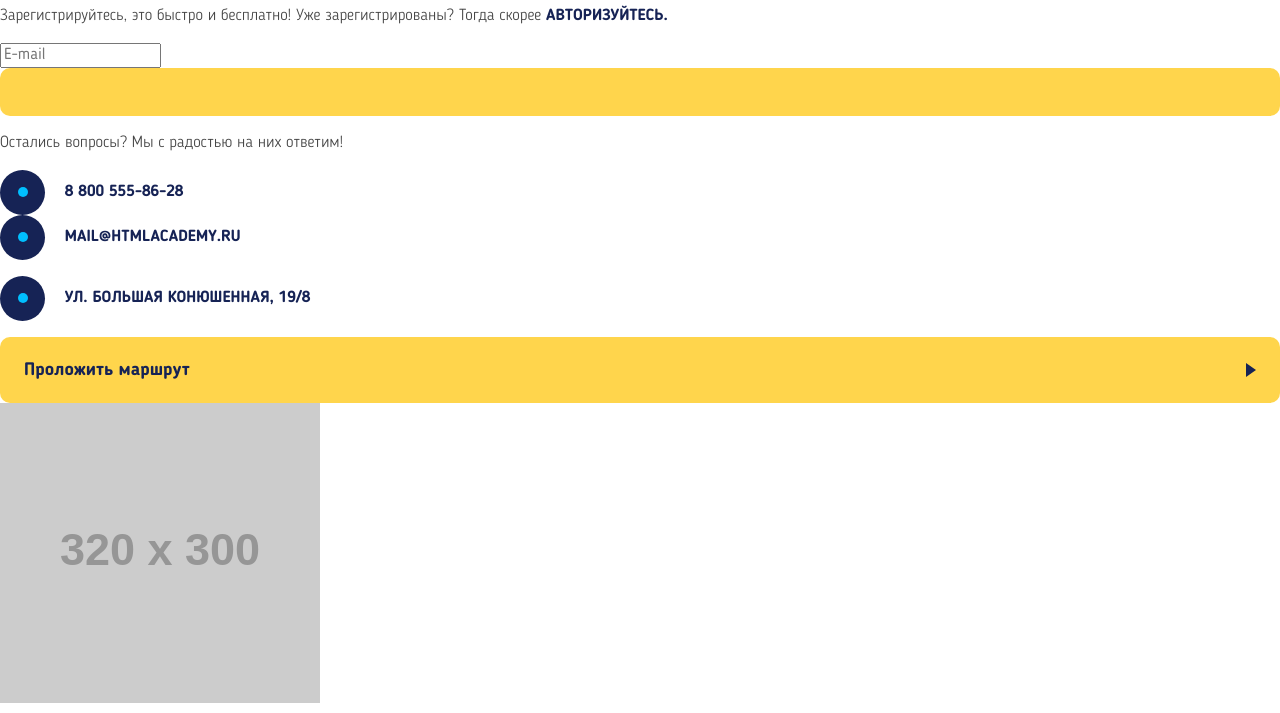
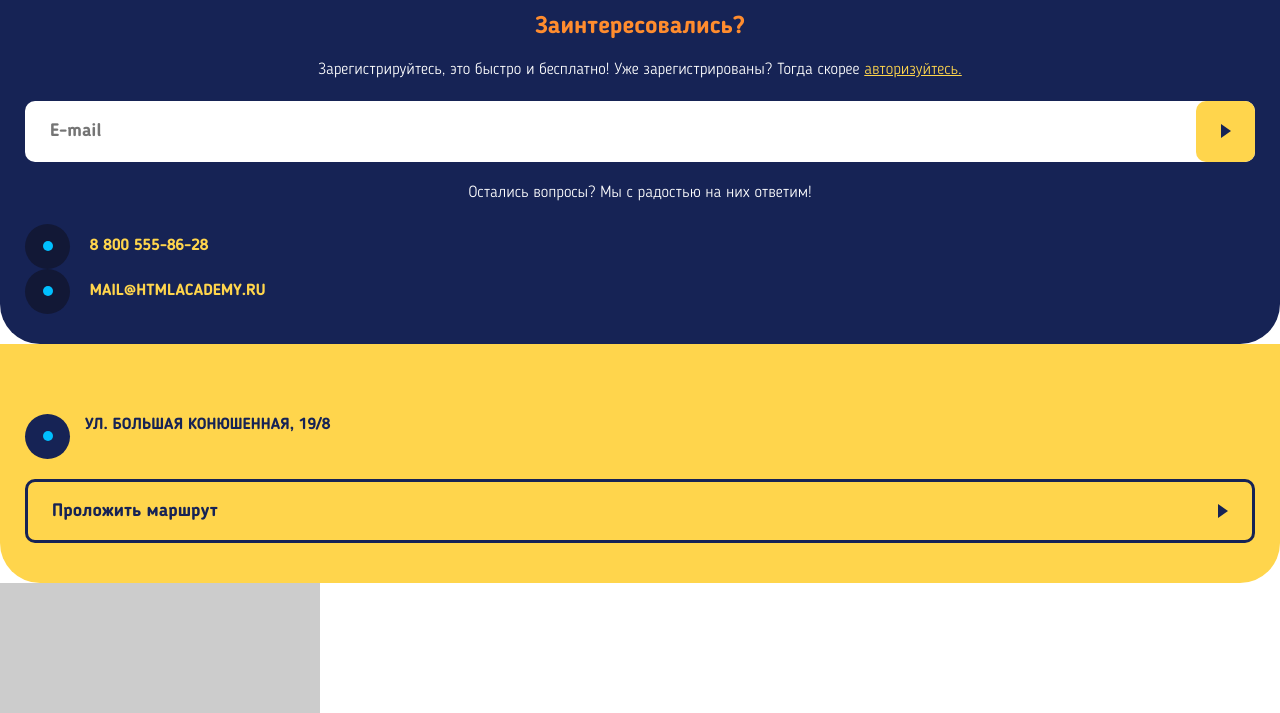
Before and after one commit to vetneka/83617-pognali-18, a website: page source/index.html in a window 1280 px wide. Shown: the part 3802-4515 px from the top of the page. Drawn offline with nearby package versions, Linux system fonts and the light colour scheme; files that its build step writes are made by us from their sources; placeholder pictures from the web are drawn by us; files whose address does not match are found by name.

Commit message:
Стилизация мобильной версии. Часть 2. index.html

```diff
--- a/source/index.html
+++ b/source/index.html
@@ -396,21 +396,21 @@
         <a class="tariffs__link link" href="tariffs.html">Показать тарифы для бизнеса</a>
       </section>
 
-      <section class="contacts">
+      <section class="contacts container container--bg-dark container--rounded">
         <h2 class="visually-hidden">Контакты</h2>
-        <p class="secondary-title">Заинтересовались?</p>
-        <p class="text">Зарегистрируйтесь,  это быстро и бесплатно! Уже зарегистрированы? Тогда скорее <a class="link link--text" href="login.html">авторизуйтесь.</a></p>
+        <p class="contacts__secondary-title secondary-title">Заинтересовались?</p>
+        <p class="contacts__text text">Зарегистрируйтесь,  это быстро и бесплатно! Уже зарегистрированы? Тогда скорее <a class="contacts__link link" href="login.html">авторизуйтесь.</a></p>
 
-        <form class="contacts-form" action="https://echo.htmlacademy.ru" method="GET">
+        <form class="contacts__contacts-form contacts-form" action="https://echo.htmlacademy.ru" method="GET">
           <label class="visually-hidden" for="user-email">Введите ваш e-mail</label>
-          <input type="email" name="user-email" id="user-email" placeholder="E-mail" required>
-          <button class="button" type="submit">
+          <input class="contacts-form__input" type="email" name="user-email" id="user-email" placeholder="E-mail" required>
+          <button class="contacts-form__button button button--icon" type="submit">
             <span class="visually-hidden">Регистация</span>
           </button>
         </form>
 
-        <p class="text">Остались вопросы? Мы с радостью на них ответим!</p>
-        <ul class="user-nav">
+        <p class="contacts__text text">Остались вопросы? Мы с радостью на них ответим!</p>
+        <ul class="contacts__user-nav user-nav">
           <li class="user-nav__item">
             <a class="link" href="tel:88005558628">
               <span class="link__icon link__icon--main-color" aria-hidden="true">
@@ -435,9 +435,10 @@
       </section>
 
       <section class="route">
+        <div class="container container--rounded">
           <h2 class="visually-hidden">Проложить маршрут</h2>
 
-        <p class="link">
+          <p class="route__link link">
             <span class="link__icon link__icon--main-color" aria-hidden="true">
               <svg class="link__svg" width="10" height="10">
                 <circle r="5" cx="5" cy="5" fill="deepskyblue"></circle>
@@ -446,12 +447,13 @@
             <span class="link__text">ул. Большая Конюшенная, 19/8</span>
           </p>
 
-        <a class="button button--icon" href="https://yandex.ru/maps/-/CGTFY2JW">Проложить маршрут</a>
+          <a class="route__button button button--icon" href="https://yandex.ru/maps/-/CGTFY2JW">Проложить маршрут</a>
+        </div>
+      </section>
 
-        <article class="map">
+      <section class="map">
         <h2 class="visually-hidden">Карта</h2>
         <img src="https://via.placeholder.com/320x300" width="320" height="300" alt="На адрес Санкт-Петербург, ул. Большая Конюшенная, 19/8">
-        </article>
       </section>
     </main>
 
--- a/source/sass/blocks/_contacts-form.scss
+++ b/source/sass/blocks/_contacts-form.scss
@@ -1,4 +1,22 @@
-/* .contacts-form {
+.contacts-form {
+  position: relative;
+  display: flex;
+}
 
+.contacts-form__input {
+  flex-grow: 1;
+  padding: 20px 25px;
+  border-radius: $base-border-radius;
+  border: none;
+  font-size: $base-font-size * 1.125;
+  font-weight: 600;
+  color: rgba($main-color-text, 0.3);
 }
- */
+
+.contacts-form__button {
+  position: absolute;
+  right: 0;
+  width: 59px;
+  height: 100%;
+  padding-right: 0;
+}
--- a/source/sass/blocks/_contacts.scss
+++ b/source/sass/blocks/_contacts.scss
@@ -1,4 +1,36 @@
-/* .contacts {
+.contacts {
+  padding-top: 50px;
+  padding-bottom: 30px;
+  text-align: center;
+}
 
+.contacts__secondary-title {
+  margin-bottom: 20px;
 }
- */
+
+.contacts__text {
+  margin: 0 0 20px 0;
+}
+
+.contacts__link {
+  color: $main-color-accent;
+  text-transform: lowercase;
+  text-decoration: underline;
+  font-weight: 300;
+}
+
+.contacts__contacts-form {
+  margin-bottom: 20px;
+}
+
+.contacts__user-nav {
+  text-align: left;
+
+  .link {
+    color: $main-color-accent;
+  }
+
+  .link__icon {
+    background-color: #121836;
+  }
+}
--- a/source/sass/blocks/_route.scss
+++ b/source/sass/blocks/_route.scss
@@ -1,4 +1,31 @@
-/* .route {
+.route {
+  padding-top: 50px;
+  padding-bottom: 20px;
+  background-color: $main-color-accent;
+  border-bottom-left-radius: $large-border-radius;
+  border-bottom-right-radius: $large-border-radius;
 
+  .container {
+    padding-top: 20px;
+    padding-bottom: 20px;
+  }
 }
- */
+
+.route__link {
+  display: flex;
+  margin: 0 0 20px 0;
+
+  .link__icon {
+    flex-shrink: 0;
+  }
+
+  .link__text {
+    max-width: 75%;
+  }
+}
+
+.route__button {
+  padding-top: 20px;
+  padding-bottom: 20px;
+  border: 3px solid $main-color-darker-30;
+}
```
Lines whose indentation alone changed are shown as unchanged.
